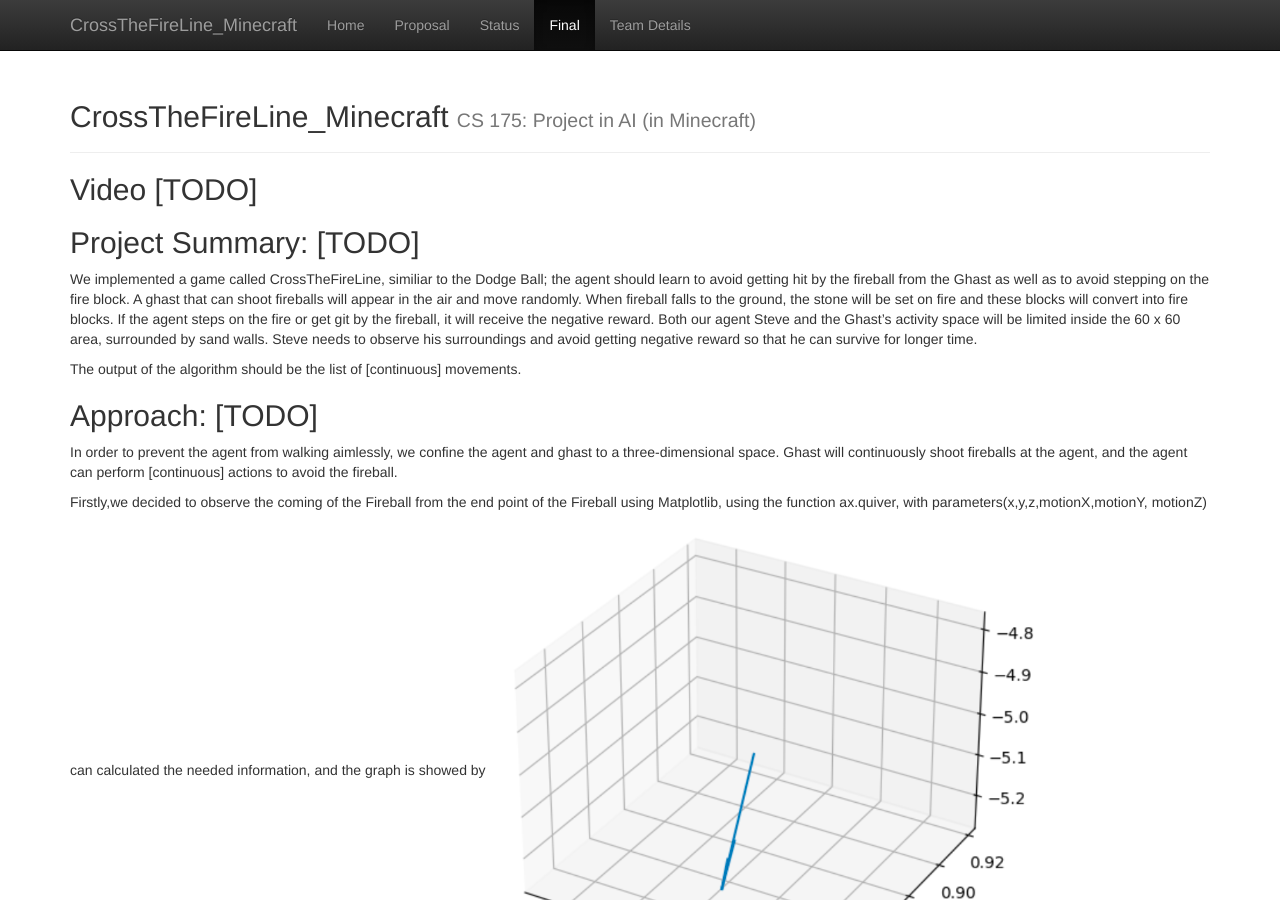
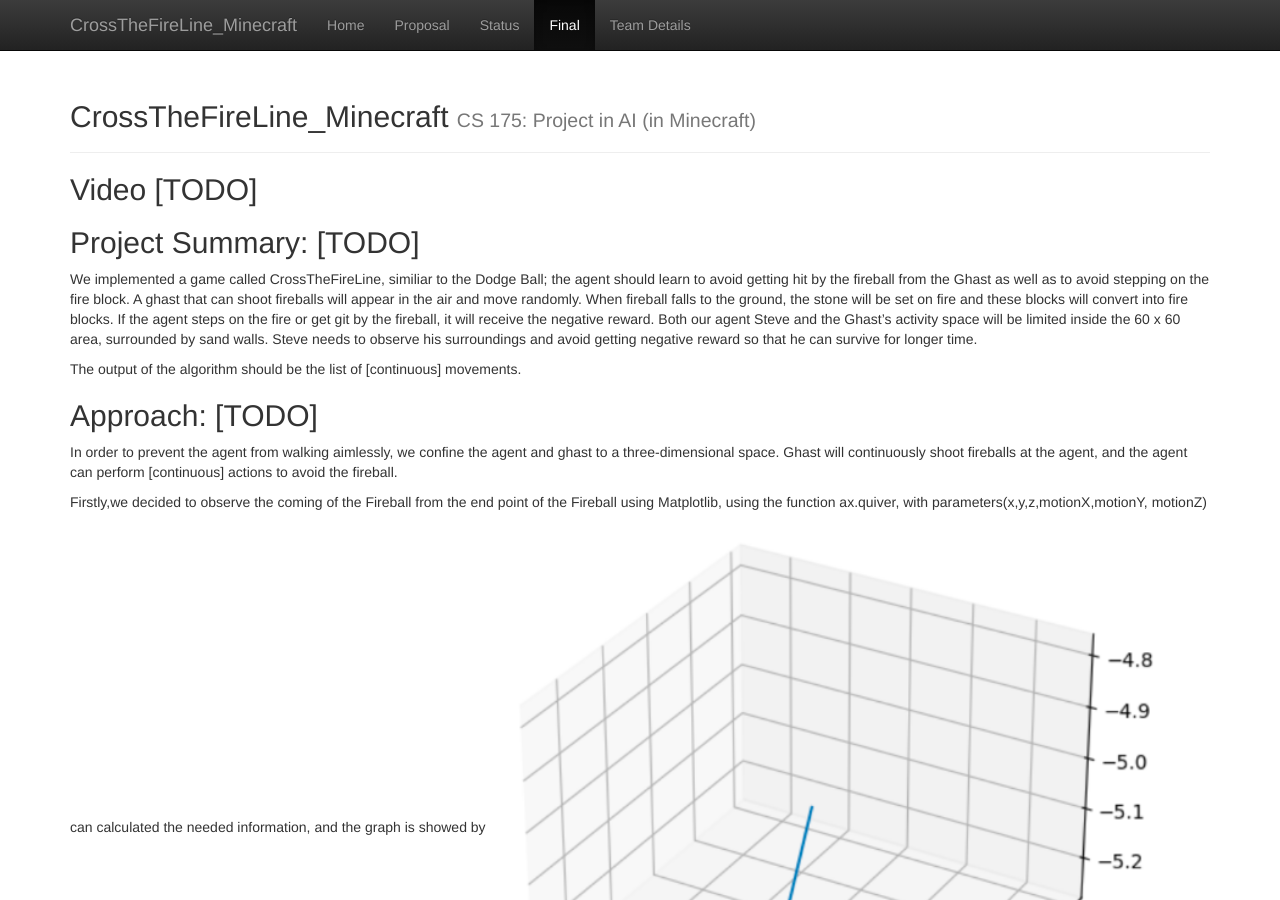
Before and after one commit to Chilly712/CrossTheFireLine_Minecraft, a Jekyll site: the page built from docs/final.md, in a window 1280 px wide and 900 px high. Built offline with Jekyll 4.4.1, drawn with Linux system fonts in a browser that asks for light colours.

Commit message:
Update final.md

```diff
--- a/docs/final.md
+++ b/docs/final.md
@@ -15,7 +15,8 @@ title: Final Report
 In order to prevent the agent from walking aimlessly, we confine the agent and ghast to a three-dimensional space. Ghast will continuously shoot fireballs at the agent, and the agent can perform [continuous] actions to avoid the fireball.
 
 Firstly,we decided to observe the coming of the Fireball from the end point of the Fireball using Matplotlib, using the function ax.quiver, with parameters(x,y,z,motionX,motionY, motionZ) can calculated the needed information, and the graph is showed by
-![image](https://github.com/Chilly712/CrossTheFireLine_Minecraft/blob/main/docs/images/axquiver.png)
+<img src="https://github.com/Chilly712/CrossTheFireLine_Minecraft/blob/main/docs/images/axquiver.png" width="700">
+<!-- ![image](https://github.com/Chilly712/CrossTheFireLine_Minecraft/blob/main/docs/images/axquiver.png)  -->
 <br>
 (Figure 1: start and end points of fireball)
 <br>
```
